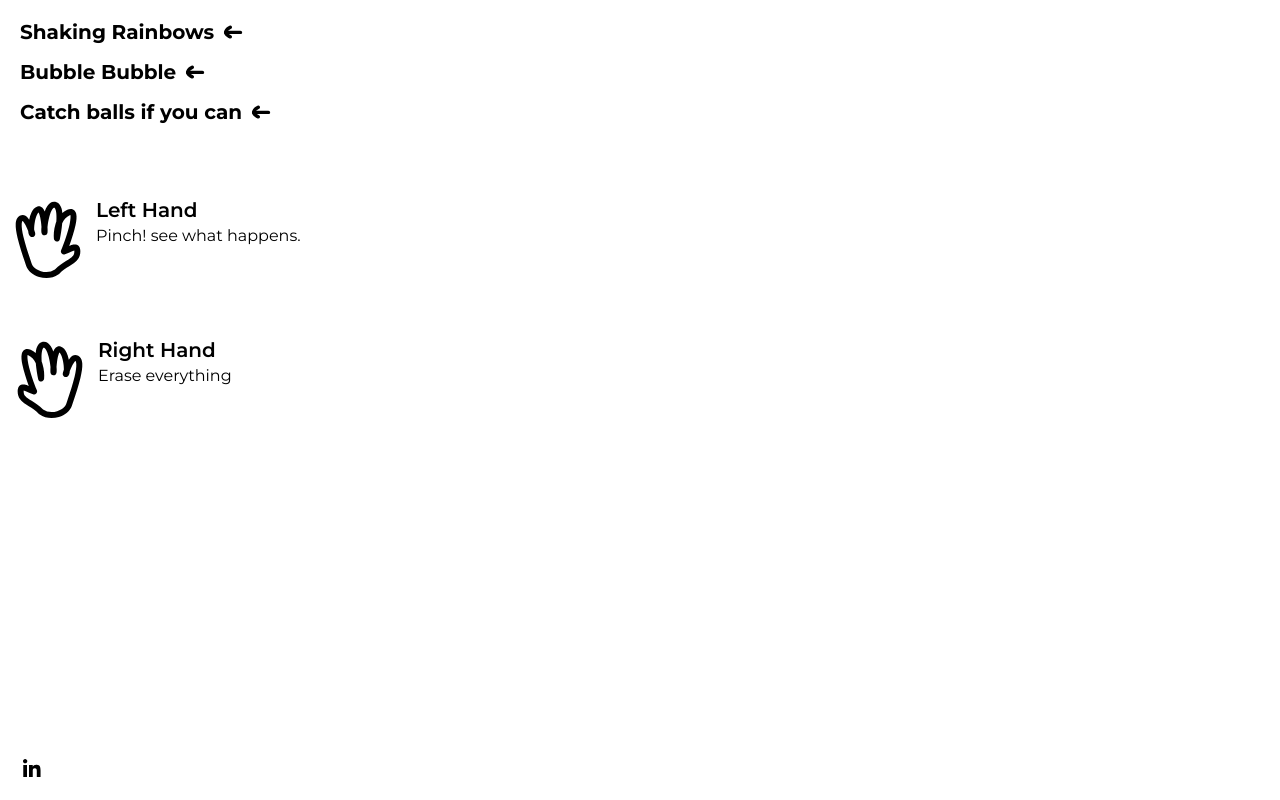
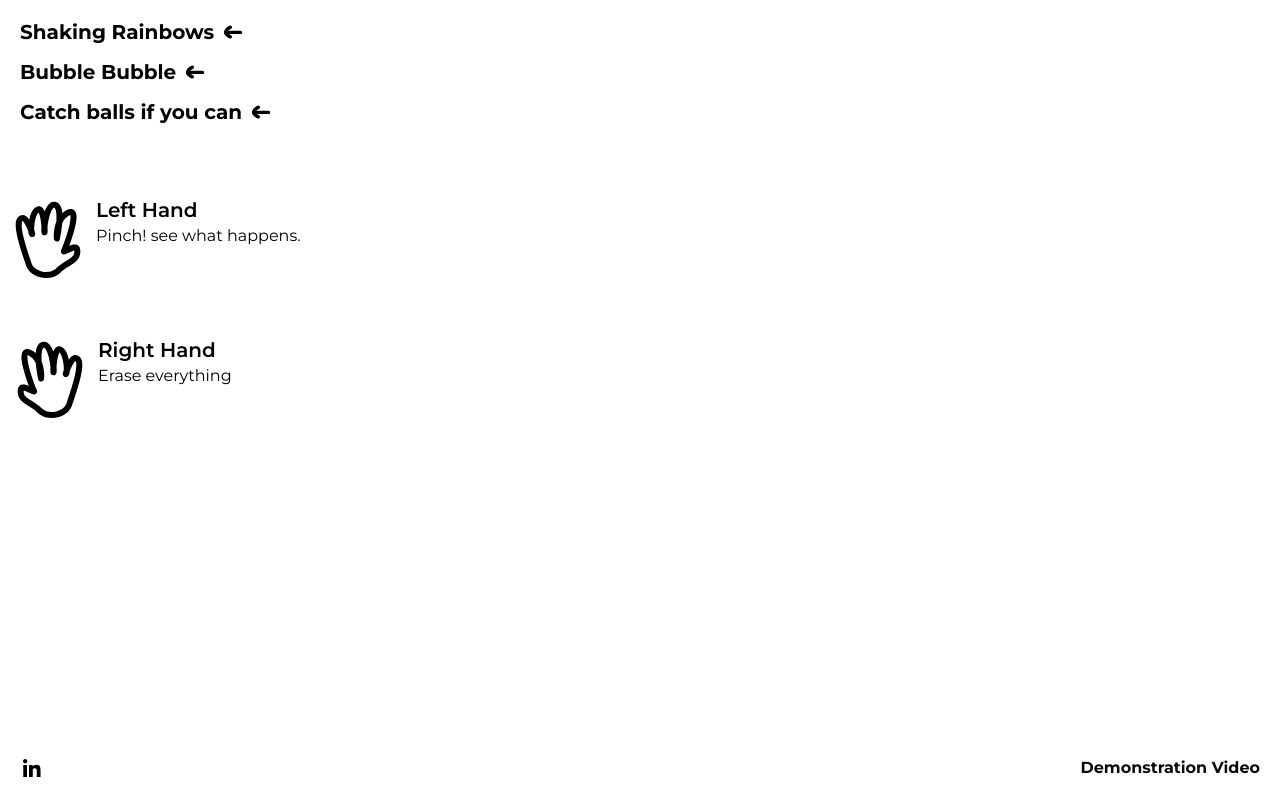
Before and after one commit to iamhoonjeong/garden, a Next.js app: page / in a window 1280 px wide. Built offline with nearby package versions, Linux system fonts and the light colour scheme.

Commit message:
Add demonstration video link

```diff
--- a/app/page.tsx
+++ b/app/page.tsx
@@ -98,11 +98,16 @@ export default function Home() {
           </p>
         </div>
       </div>
-      <nav className="icons">
+      <div className="icons">
         <Link href="https://www.linkedin.com/in/iamhoonjeong" target="_blank">
           <Image src={`/images/linkedin-icon.svg`} alt={'linkedin icon'} width="24" height="24" />
         </Link>
-      </nav>
+      </div>
+      <div className="demonstration">
+        <Link href="https://youtu.be/-tW5h_1O_H8" target="_blank">
+          <div>Demonstration Video</div>
+        </Link>
+      </div>
       <canvas ref={canvasRef}></canvas>
     </main>
   );
--- a/styles/globals.css
+++ b/styles/globals.css
@@ -136,6 +136,14 @@ body {
   animation-iteration-count: infinite;
 }
 
+.arrow-icon2 {
+  margin-left: 8px;
+  animation-name: animate;
+  animation-duration: 2s;
+  animation-iteration-count: infinite;
+  transform: scaleX(-1);
+}
+
 @keyframes animate {
   from {
     margin-left: 24px;
@@ -145,13 +153,60 @@ body {
   }
 }
 
+.demonstration {
+  animation-name: opacity;
+  animation-duration: 2s;
+  animation-iteration-count: infinite;
+  display: flex;
+  position: fixed;
+  bottom: 20px;
+  right: 20px;
+
+  a {
+    display: flex;
+  }
+
+  div {
+    display: flex;
+    align-items: center;
+    height: 24px;
+  }
+}
+
+@keyframes opacity {
+  from {
+    opacity: 0;
+  }
+  to {
+    opacity: 1;
+  }
+}
+
 .icons {
+  display: flex;
   position: fixed;
   bottom: 20px;
   left: 20px;
 
   a {
     display: flex;
+  }
+}
+
+.icons-2 {
+  display: flex;
+  position: fixed;
+  bottom: 20px;
+  right: 20px;
+
+  a {
+    display: flex;
+  }
+
+  div {
+    display: flex;
+    align-items: center;
+    height: 24px;
   }
 }
 
```
